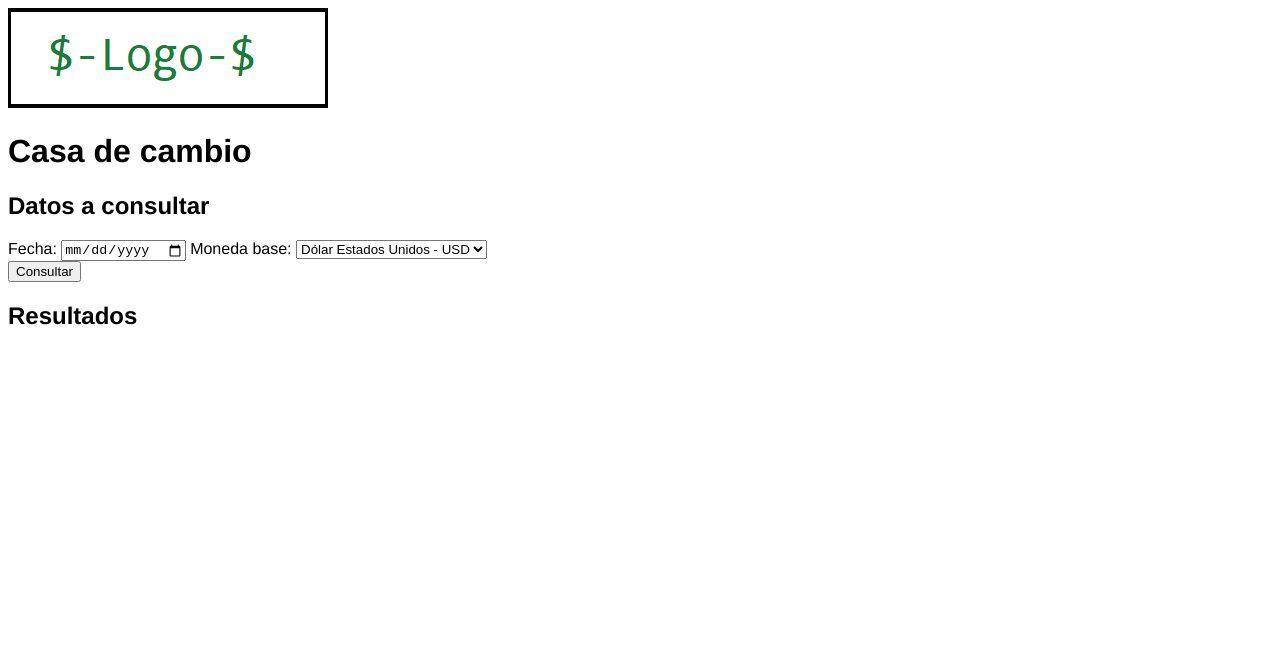
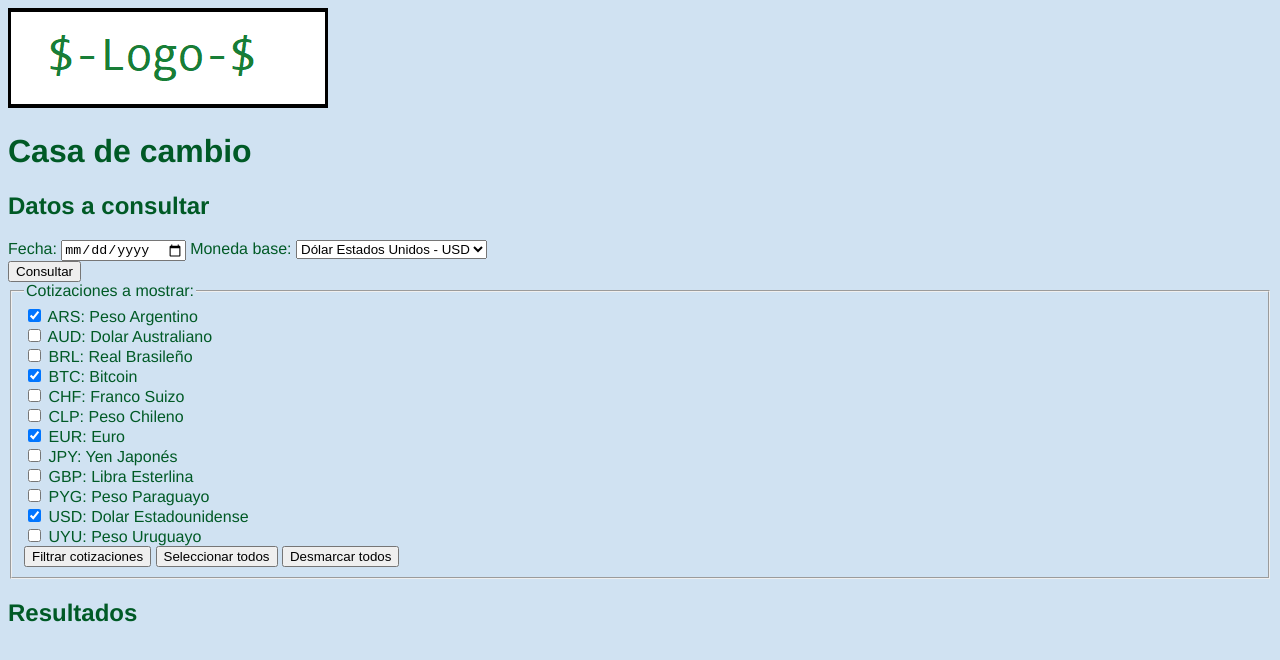
Before and after one commit to facufrau/casa-de-cambio, a website: page index.html in a window 1280 px wide. Drawn offline with Linux system fonts and the light colour scheme.

Commit message:
Agrega seccion HTML para filtrar las cotizaciones mostradas
Debido a que se quiere dar la posibilidad que el usuario elija de que monedas entre las más comunes mostrar las cotizaciones.

```diff
--- a/index.html
+++ b/index.html
@@ -1,5 +1,6 @@
 <!DOCTYPE html>
 <html lang="en">
+
 <head>
     <meta charset="UTF-8">
     <meta http-equiv="X-UA-Compatible" content="IE=edge">
@@ -7,6 +8,7 @@
     <link rel="stylesheet" type="text/css" href="src/estilos.css">
     <title>Casa de cambio</title>
 </head>
+
 <body>
     <div class="titulos">
         <img src="src/images/logo.png">
@@ -15,7 +17,7 @@
 
     <div class="inputs-container">
         <h2>Datos a consultar</h2>
-        <form id="formulario">
+        <form id="input-form">
             <label for="elegir-fecha">Fecha: </label>
             <input name="fecha" id="elegir-fecha" type="date">
 
@@ -28,6 +30,53 @@
             </select>
             <button type="button" id="boton-consultar">Consultar</button>
         </form>
+
+        <form id="output-form">
+            <fieldset>
+                <legend>Cotizaciones a mostrar:</legend>
+
+                <input type="checkbox" id="ARS" name="ARS" value="ARS" checked>
+                <label for="ARS">ARS: Peso Argentino</label><br />
+
+                <input type="checkbox" id="AUD" name="AUD" value="AUD">
+                <label for="AUD">AUD: Dolar Australiano</label><br />
+
+                <input type="checkbox" id="BRL" name="BRL" value="BRL">
+                <label for="BRL">BRL: Real Brasileño</label><br />
+
+                <input type="checkbox" id="BTC" name="BTC" value="BTC" checked>
+                <label for="BTC">BTC: Bitcoin</label><br />
+
+                <input type="checkbox" id="CHF" name="CHF" value="CHF">
+                <label for="CHF">CHF: Franco Suizo</label><br />
+
+                <input type="checkbox" id="CLP" name="CLP" value="CLP">
+                <label for="CLP">CLP: Peso Chileno</label><br />
+
+                <input type="checkbox" id="EUR" name="EUR" value="EUR" checked>
+                <label for="EUR">EUR: Euro</label><br />
+
+                <input type="checkbox" id="JPY" name="JPY" value="JPY">
+                <label for="JPY">JPY: Yen Japonés</label><br />
+
+                <input type="checkbox" id="GBP" name="GBP" value="GBP">
+                <label for="GBP">GBP: Libra Esterlina</label><br />
+
+                <input type="checkbox" id="PYG" name="PYG" value="PYG">
+                <label for="PYG">PYG: Peso Paraguayo</label><br />
+
+                <input type="checkbox" id="USD" name="USD" value="USD" checked>
+                <label for="USD">USD: Dolar Estadounidense</label><br />
+
+                <input type="checkbox" id="UYU" name="UYU" value="UYU">
+                <label for="UYU">UYU: Peso Uruguayo</label><br />
+
+                <button type="button" id="filtrar">Filtrar cotizaciones</button>
+                <button type="button" id="seleccionar-todos">Seleccionar todos</button>
+                <button type="button" id="desmarcar-todos">Desmarcar todos</button>
+            </fieldset>
+        </form>
+
     </div>
 
     <div class="cotizaciones-container">
@@ -39,4 +88,5 @@
 
     <script type="text/javascript" src="src/main.js"></script>
 </body>
+
 </html>
--- a/src/estilos.css
+++ b/src/estilos.css
@@ -1,5 +1,7 @@
 body {
     font-family: Helvetica, sans-serif;
+    background-color: #D0E2F2;
+    color: #005a26;
 }
 
 #boton-consultar {
```
